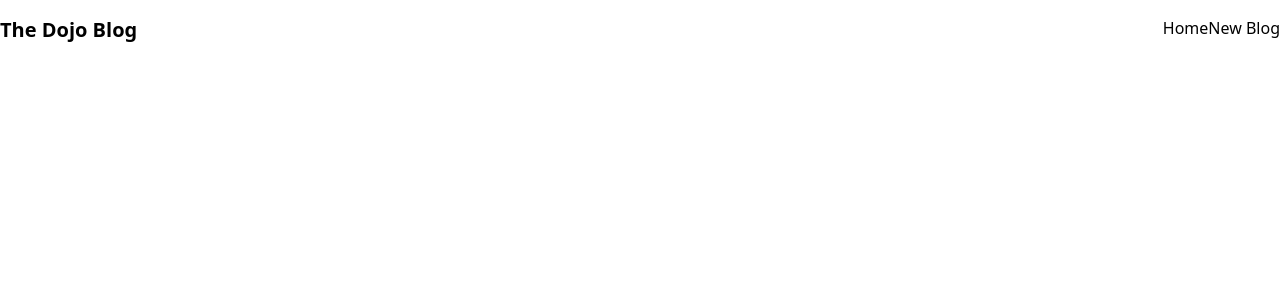
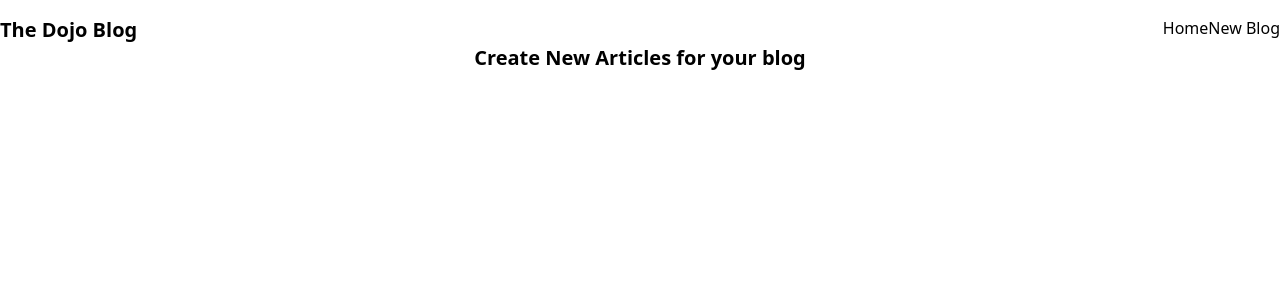
Before and after one commit to heyolaniran/reactNetNinja, a React (Create React App) app: page /create in a window 1280 px wide. Shown: the top 300 px of the page. Built offline with nearby package versions, Linux system fonts and the light colour scheme.

Commit message:
feat: routes link setted

```diff
--- a/src/App.js
+++ b/src/App.js
@@ -1,6 +1,7 @@
 import logo from './logo.svg';
 import NavBar from './NavBar';
 import Home from './Home';
+import Create from "./Create" ;
 import {BrowserRouter as Router , Routes, Route } from 'react-router-dom'
 function App() {
 
@@ -14,6 +15,7 @@ function App() {
         <div className='content'>
           <Routes>
             <Route path="/" element={<Home />}></Route>
+            <Route path="/create" element={<Create />}></Route>
           </Routes>
         </div>
 
--- /dev/null
+++ b/src/Create.jsx
@@ -0,0 +1,9 @@
+
+export default function Create() {
+
+    return (
+        <div className="create">
+            <h2 className="text-xl font-semibold text-center"> Create New Articles for your blog</h2>
+        </div>
+    )
+}
```
